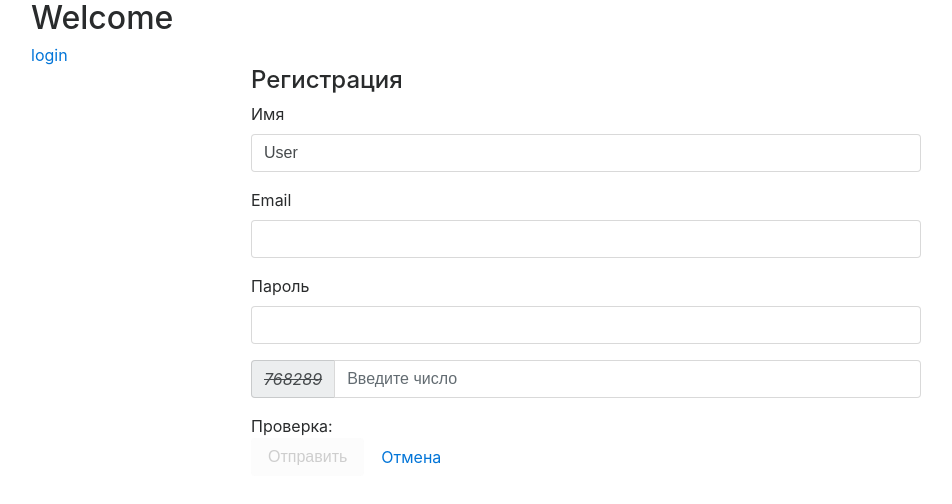
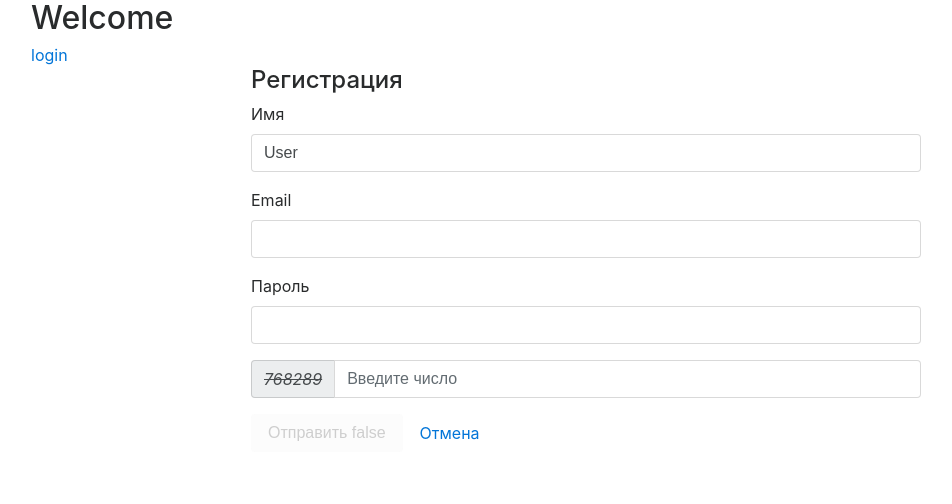
Before and after one commit to Zamay/angualr2-test-project, an Angular app: page /register in a window 1280 px wide. Shown: the top 504 px of the page, without its empty margins (54-1006 px from the left). Built offline with nearby package versions, Linux system fonts and the light colour scheme.

Commit message:
Переделал валидацию + теперь кнопка скрыта, пока юзер не прошел валидацию.

```diff
--- a/src/app/shared/servise/simple-captcha.service.ts
+++ b/src/app/shared/servise/simple-captcha.service.ts
@@ -8,4 +8,8 @@ export class SimpleCaptchaService  {
     return Math.floor(Math.random() * 1000000);
   }
 
+  public compareValue (a: string, b: string): boolean {
+    return (a == b) ? true : false
+  }
+
 }
--- a/src/app/sign-in/login/login.component.html
+++ b/src/app/sign-in/login/login.component.html
@@ -14,11 +14,10 @@
       <label>Пароль</label>
       <input class="form-control" name="password" formControlName="userPass" />
     </div>
-    <app-simple-captcha [captcha]="random"  [(reCaptcha)]="reCaptcha"></app-simple-captcha>
-    <div>Проверка: {{reCaptcha}}</div>
+    <app-simple-captcha [captcha]="random"  (onChanged)="reCaptcha($event)"></app-simple-captcha>
 
     <div class="form-group">
-      <button class="btn btn-default" [disabled]="myForm.invalid">
+      <button class="btn btn-default" [disabled]="myForm.invalid || !reCap">
         Отправить
       </button>
       <a [routerLink]="['/register']" class="btn btn-link">Register</a>
--- a/src/app/sign-in/login/login.component.ts
+++ b/src/app/sign-in/login/login.component.ts
@@ -9,7 +9,7 @@ import { SimpleCaptchaService } from '../../shared/servise/simple-captcha.servic
 })
 export class LoginComponent implements OnInit {
   random: string;
-  reCaptcha: string;
+  reCap: boolean = false;
 
   myForm: FormGroup;
   constructor(private simpleCaptchaService: SimpleCaptchaService ) {
@@ -29,6 +29,13 @@ export class LoginComponent implements OnInit {
     this.random = '' + this.simpleCaptchaService.getRandom();
   }
 
+  reCaptcha(e): boolean {
+    const inputNumber = e;
+    this.reCap = this.simpleCaptchaService.compareValue(this.random, inputNumber.target.value);
+    console.log(this.reCap);
+    return this.reCap
+  }
+
   submit() {
     console.log(this.myForm);
   }
--- a/src/app/sign-in/registration/registration.component.html
+++ b/src/app/sign-in/registration/registration.component.html
@@ -19,12 +19,12 @@
       <input class="form-control" name="password" formControlName="userPass" />
     </div>
 
-    <app-simple-captcha [captcha]="random"  [(reCaptcha)]="reCaptcha"></app-simple-captcha>
-    <div>Проверка: {{reCaptcha}}</div>
+    <app-simple-captcha [captcha]="random"  (onChanged)="reCaptcha($event)"></app-simple-captcha>
 
     <div class="form-group" >
-      <button class="btn btn-default" [disabled]="myForm.invalid" >
+      <button class="btn btn-default" [disabled]="myForm.invalid || !reCap" >
         Отправить
+        {{reCap}}
       </button>
       <a [routerLink]="['/login']" class="btn btn-link">Отмена</a>
     </div>
--- a/src/app/sign-in/registration/registration.component.ts
+++ b/src/app/sign-in/registration/registration.component.ts
@@ -7,10 +7,10 @@ import { SimpleCaptchaService } from '../../shared/servise/simple-captcha.servic
   templateUrl: './registration.component.html',
   styleUrls: ['./registration.component.css']
 })
-export class RegistrationComponent implements OnInit, OnChanges {
+export class RegistrationComponent implements OnInit {
 
   random: string;
-  reCaptcha: string;
+  reCap: boolean = false;
   myForm: FormGroup;
 
   constructor(private simpleCaptchaService: SimpleCaptchaService ) {
@@ -32,13 +32,15 @@ export class RegistrationComponent implements OnInit, OnChanges {
     this.random = '' + this.simpleCaptchaService.getRandom();
   }
 
-  ngOnChanges(changes: SimpleChanges) {
-    for (let propName in changes) {
-      let chng = changes[propName];
-      let cur  = JSON.stringify(chng.currentValue);
-      let prev = JSON.stringify(chng.previousValue);
-      console.log(`${propName}: currentValue1 = ${cur}, previousValue1 = ${prev}`);
-    }
+  reCaptcha(e): boolean {
+    const inputNumber = e;
+    this.reCap = this.simpleCaptchaService.compareValue(this.random, inputNumber.target.value);
+    console.log(this.reCap);
+    return this.reCap
+  }
+
+  submit() {
+    console.log(this.myForm);
   }
 
 }
--- a/src/app/sign-in/simple-captcha/simple-captcha.component.html
+++ b/src/app/sign-in/simple-captcha/simple-captcha.component.html
@@ -1,6 +1,9 @@
-<div class="form-group">
-  <div class="input-group">
-    <label class="input-group-addon"><s><i>{{ captcha }}</i></s></label>
-    <input type="text" class="form-control" [ngModel]="reCaptcha" (ngModelChange)="onChange($event)" placeholder="Введите число" >
+<!--<form [formGroup]="myForm" novalidate (ngSubmit)="submit()">-->
+  <div class="form-group">
+    <div class="input-group">
+      <label class="input-group-addon"><s><i>{{ captcha }}</i></s></label>
+      <!--<input type="text" class="form-control" formControlName="inputNumber" (change)="change('12345')" placeholder="Введите число" >-->
+      <input type="text" class="form-control" (change)="change($event)" placeholder="Введите число" >
+    </div>
   </div>
-</div>
+<!--</form>-->
--- a/src/app/sign-in/simple-captcha/simple-captcha.component.ts
+++ b/src/app/sign-in/simple-captcha/simple-captcha.component.ts
@@ -1,29 +1,33 @@
-import {Component, Input, Output, EventEmitter, OnInit, OnChanges, SimpleChanges} from '@angular/core';
+import { Component, Input, Output, EventEmitter } from '@angular/core';
+import { FormControl, FormGroup, Validators } from '@angular/forms';
 
 @Component({
   selector: 'app-simple-captcha',
   templateUrl: './simple-captcha.component.html',
   styleUrls: ['./simple-captcha.component.css']
 })
-export class SimpleCaptchaComponent implements OnChanges {
+export class SimpleCaptchaComponent {
+
+  myForm: FormGroup;
+  constructor() {
+    this.myForm = new FormGroup({
+
+      "inputNumber": new FormControl("", [
+        Validators.required
+      ])
+    });
+  }
 
   @Input() captcha: string;
 
   @Input() reCaptcha: string;
-  @Output() reCaptchaChange = new EventEmitter<string>();
-  onChange(model: string) {
-
-    this.reCaptcha = model;
-    this.reCaptchaChange.emit(model);
+  @Output() onChanged = new EventEmitter<string>();
+  change(model: string) {
+    this.onChanged.emit(model);
   }
 
-  ngOnChanges(changes: SimpleChanges) {
-    for (let propName in changes) {
-      let chng = changes[propName];
-      let cur  = JSON.stringify(chng.currentValue);
-      let prev = JSON.stringify(chng.previousValue);
-      console.log(`${propName}: currentValue = ${cur}, previousValue = ${prev}`);
-    }
+  submit() {
+    console.log(this.myForm);
   }
 
 }
```
